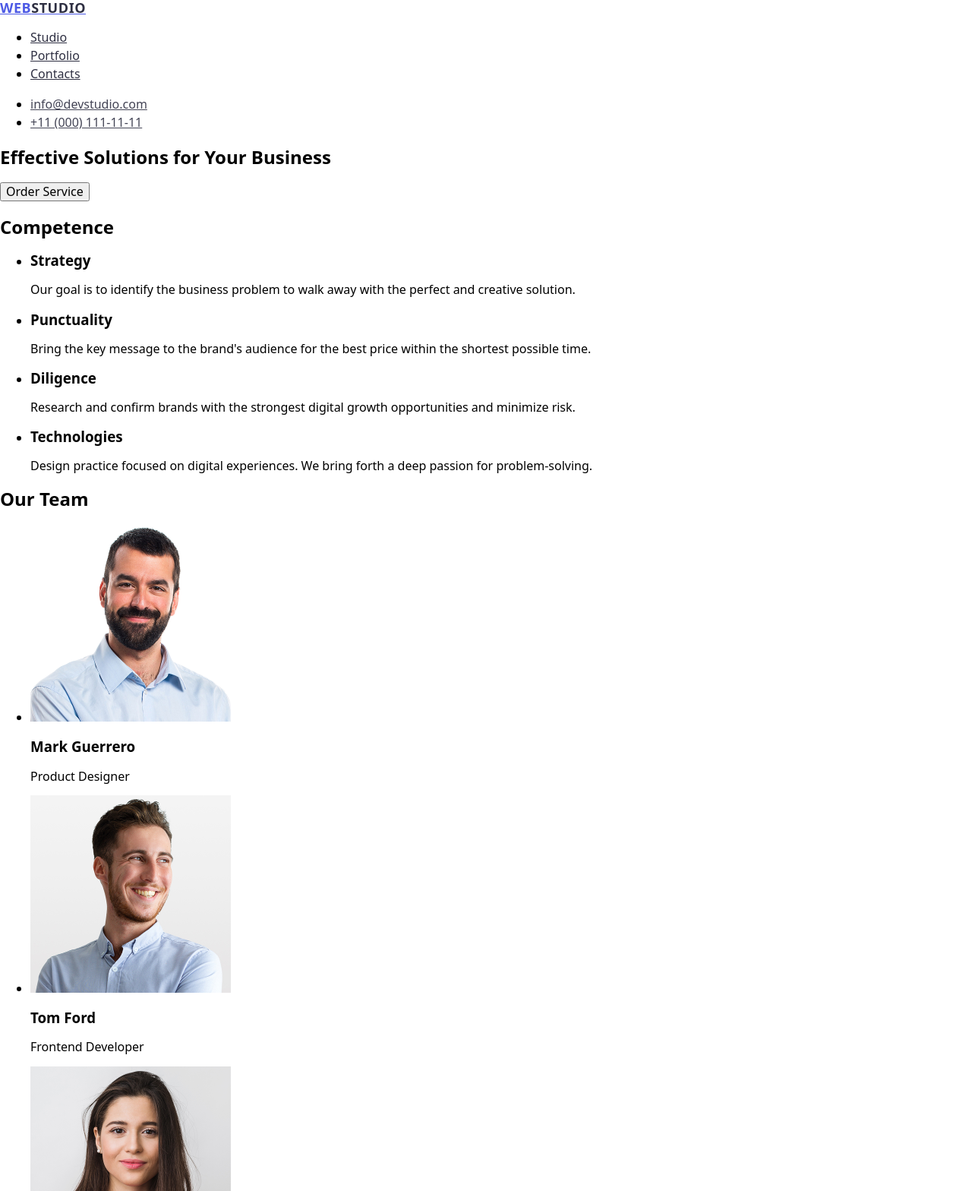
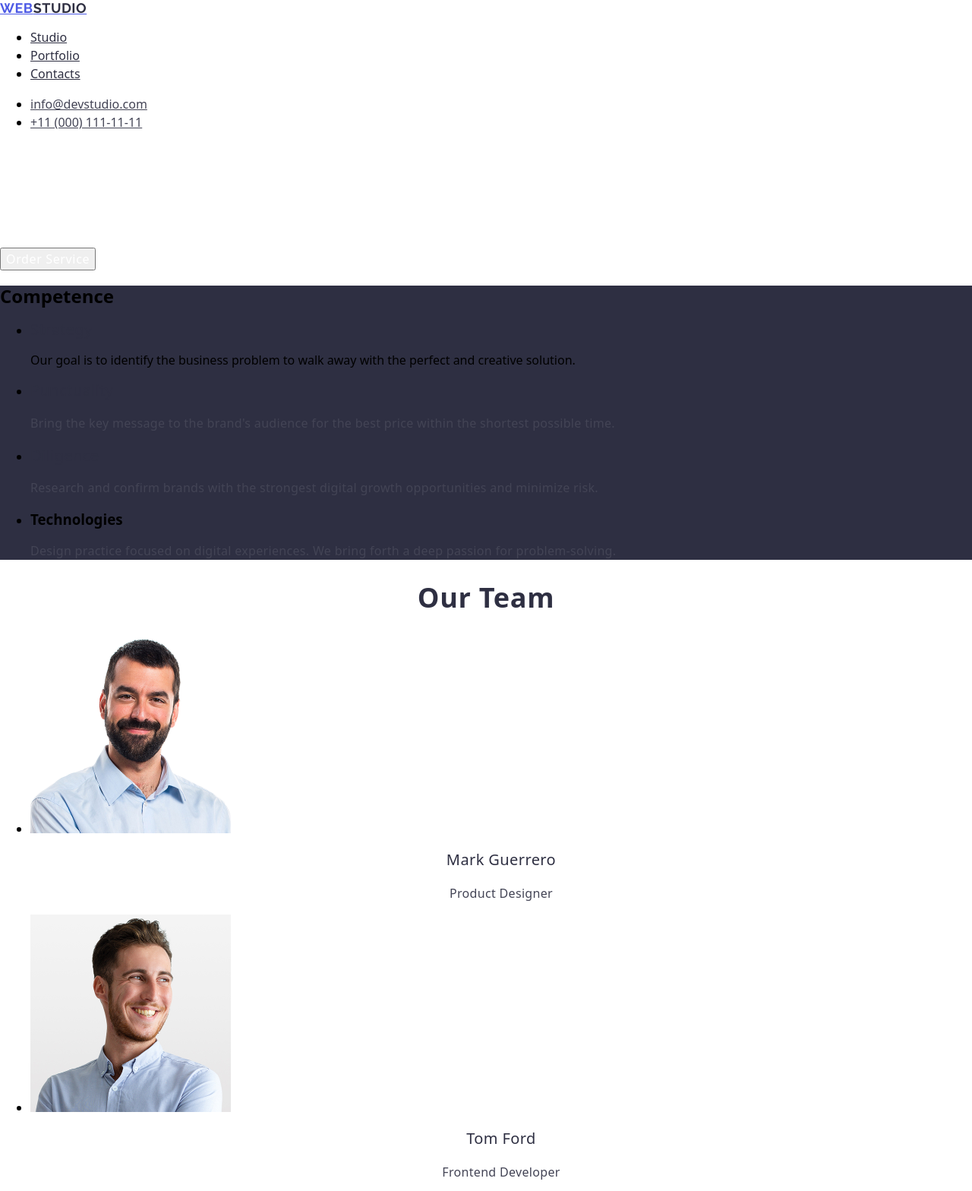
Before and after one commit to ukrainevictoria/goit-markup-hw-02, a plain HTML site: page index.html in a window 1280 px wide. Shown: the top 1568 px of the page at 76% size. Drawn offline with nearby package versions, Linux system fonts and the light colour scheme.

Commit message:
changes4

```diff
--- a/css/styles.css
+++ b/css/styles.css
@@ -1,7 +1,8 @@
 .body {
-    font-family: "Roboto", "Raleway";
-    color: #2e2f42;
-    background: #fff;
+    font-family: "Roboto", sans-serif
+    font-family: "Raleway";
+    color: #434455;
+    background-color: #FFFFFF;
 }
 
 .wrapper {
@@ -43,14 +44,106 @@
 .contacts-link:hover, :focus{
 
 }
+.contacts-link {
+    font-weight: 400;
+    font-size: 16px;
+    line-height: 24px;
+    line-height: 150%;
+    color: #434455;
+}
 
+.contacts-link:hover,
+.contacts-link:focus {}
+
+/* Main content */
+.title {
+    color: #fff;
+    font-weight: 700;
+    font-size: 56px;
+    line-height: 60px;
+    text-align: center;
+    letter-spacing: 0.02em;
+}
+
+.button {
+    color: #fff;
+    font-weight: 500;
+    font-size: 16px;
+    line-height: 24px;
+    letter-spacing: 0.04em;
+    cursor: pointer;
+}
+
+.button .link:hover,
+.button .link:focus {
+}
+
+/* Section */
+.section {
+    background-color: #2e2f42;
+}
+
+.competence-title {
+    color: #2e2f42;
+    font-weight: 500;
+    font-size: 20px;
+    line-height: 120%;
+    letter-spacing: 0.02em;
+    font-size: 20;
+    line-height: 1.07
+}
+
+.competence-text {
+    color: #434455;
+    font-weight: 400;
+    font-size: 16px;
+    line-height: 24px;
+    letter-spacing: 0.02em;
+}
+
+/* Our team */
+.our-team-title {
+    color: #2e2f42;
+    font-weight: 700;
+    font-size: 36px;
+    line-height: 1.11;
+    letter-spacing: 0.02em;
+    text-align: center;
+    text-transform: capitalize
+}
+
+.our-team-item {
+    background-color: #FFFFFF
+}
+
+.our-teams-member {
+    color: #2e2f42;
+    font-weight: 500;
+    font-size: 20px;
+    line-height: 1.2;
+    letter-spacing: 0.02em;
+    text-align: center;
+}
+
+.our-teams-member-position {
+    color: #434455;
+    font-size: 16px;
+    line-height: 24px;
+    letter-spacing: 0.02em;
+    text-align: center;
+}
 
 /* Our portfolio */
 .our-portfolio-title {
-    color: #2e2f42;
+color: #2e2f42;
     font-weight: 700;
     font-size: 36px;
     line-height: 40px;
+    line-height: 111%;
+    letter-spacing: 0.02em;
+    line-height: 1.11;
+    text-align: center;
+    text-transform: capitalize
 }
 
 .our-portfolio-project {
@@ -58,12 +151,14 @@
     font-weight: 500;
     font-size: 20px;
     line-height: 24px;
+    letter-spacing: 0.02em
 }
 
 .our-portfolio-app {
     color: #434455;
     font-size: 16px;
-
+    line-height: 1.5;
+    letter-spacing: 0.02em
 }
 
 /* Footer */
@@ -77,21 +172,21 @@
     font-size: 18px;
     text-transform: uppercase;
     letter-spacing: 0.03em;
-    line-height: 21px;
+    line-height: 1.17;
+    font-family: "Raleway"
 }
 
 .logo-studio {
     font-weight: 700;
     font-size: 18px;
     text-transform: uppercase;
-    color: #2e2f42;
+    color: #f4f4fd
 }
 
 .text-business {
     color: #f4f4fd;
     font-weight: 400;
     font-size: 16px;
-    line-height: 24px;
-    font-size: 40px;
-    line-height: 52%;
+    line-height: 1.5;
+    letter-spacing: 0.02em;
 }
```
